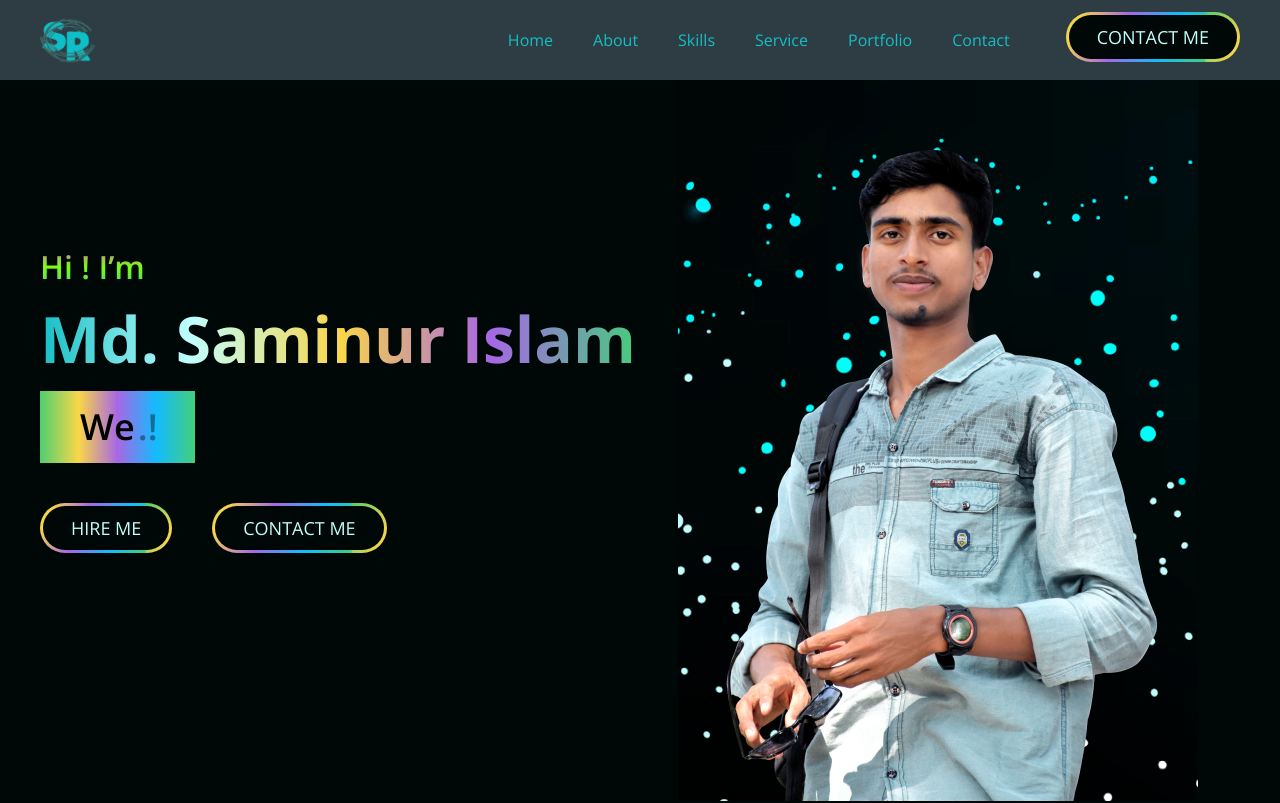
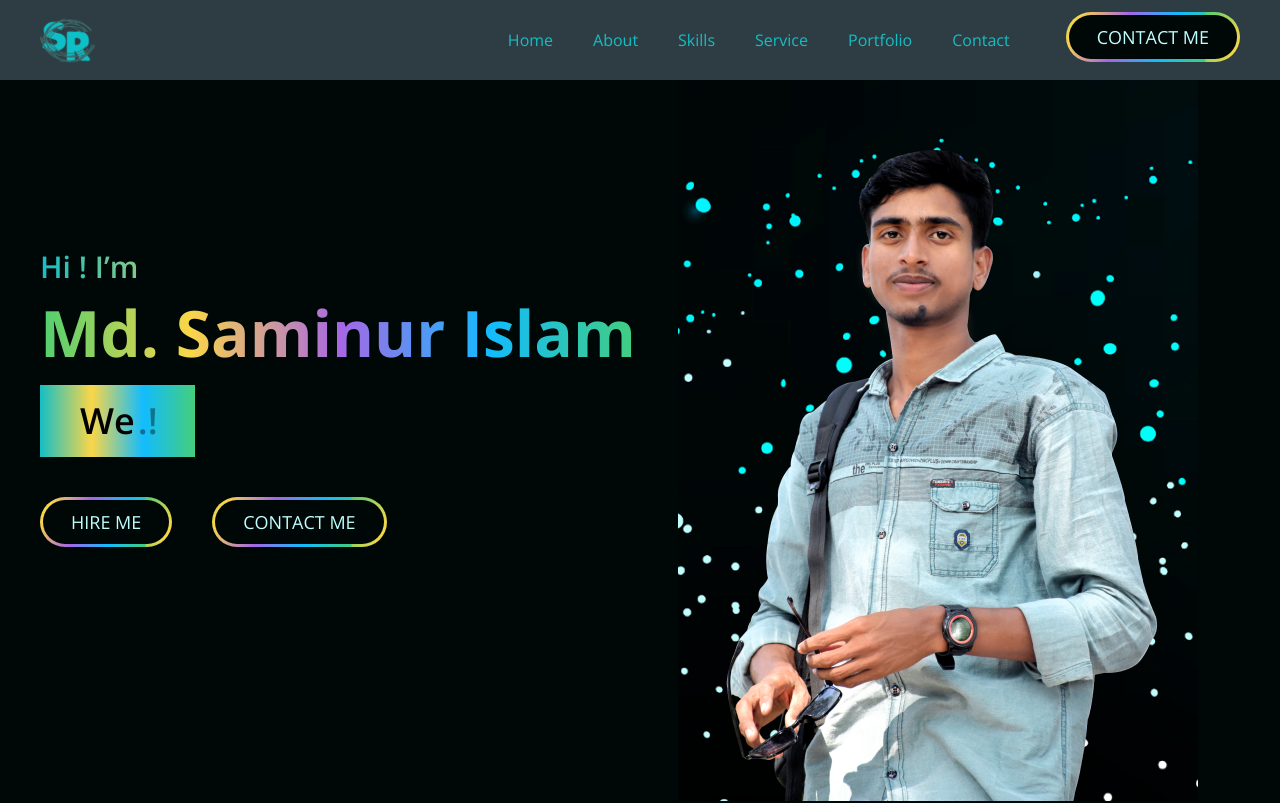
Before and after one commit to dev-saminur/sr-my-portfolio, a Next.js app: page / in a window 1280 px wide. Shown: the top 803 px of the page. Built offline with nearby package versions, Linux system fonts and the light colour scheme.

Commit message:
Update Content.js

```diff
--- a/src/components/Hero/Content.js
+++ b/src/components/Hero/Content.js
@@ -6,13 +6,13 @@ import { Typewriter } from "react-simple-typewriter";
 const Content = () => {
   return (
     <div>
-      <h3 className="text-[32px] font-semibold text-transparent bg-clip-text bg-gradient-to-t to-[rgb(250,72,205)] via-[#78fe12] from-[#44ce7b]">
+      <h3 className="text-3xl font-semibold text-transparent  bg-clip-text bg-pera-gradient ">
         Hi ! I’m{" "}
       </h3>
-      <h2 className=" text-[64px]  font-bold mb-1 text-transparent  bg-clip-text bg-designation-gradient ">
+      <h2 className=" text-[64px]  font-bold mb-1 text-transparent  bg-clip-text bg-name-gradient ">
         Md. Saminur Islam
       </h2>
-      <h4 className="text-4xl font-semibold  bg-name-gradient inline-block py-4 px-10 capitalize">
+      <h4 className="text-4xl font-semibold  bg-pera-gradient inline-block py-4 px-10 capitalize">
         <Typewriter
           words={[
             "Front-end developer",
```
